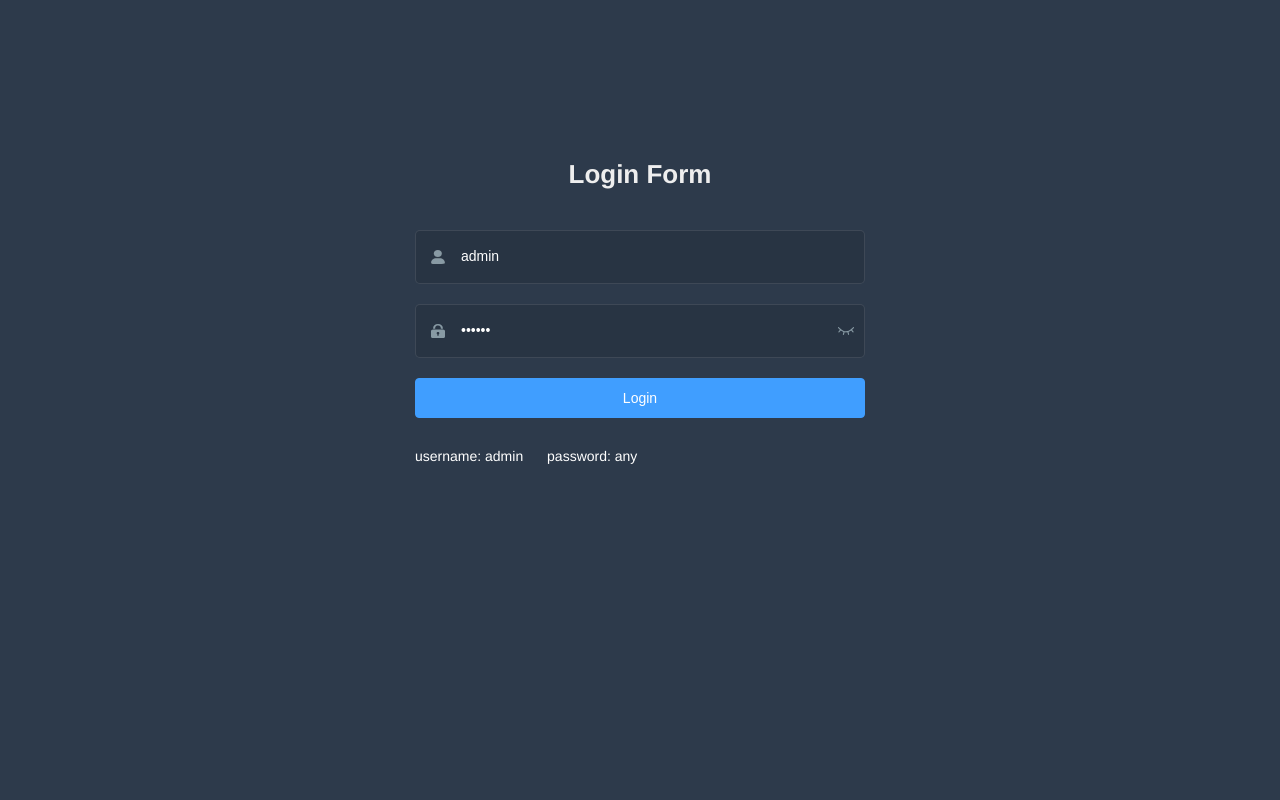
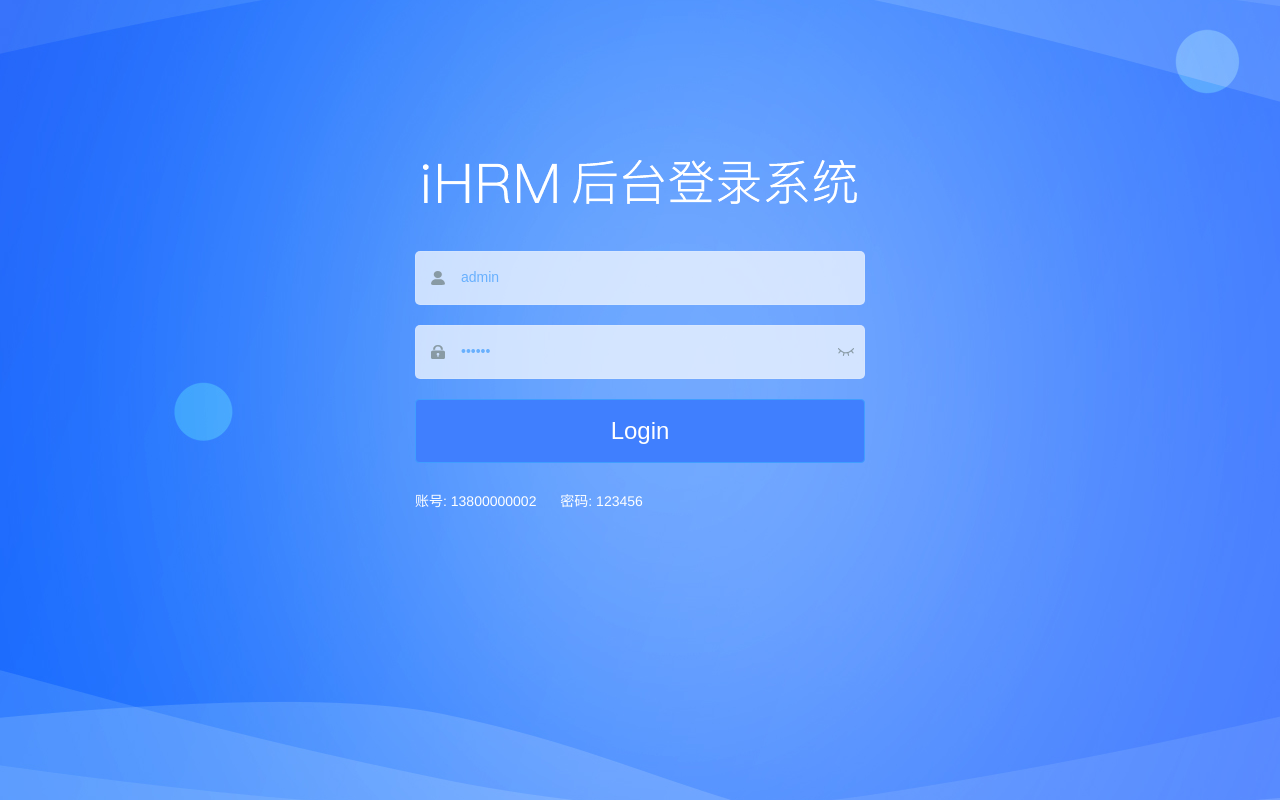
Before and after one commit to lawtherLee/hrsaas, a Vue app: page /#/login in a window 1280 px wide. Built offline with nearby package versions, Linux system fonts and the light colour scheme.

Commit message:
feat:页面改造

```diff
--- a/src/views/login/index.vue
+++ b/src/views/login/index.vue
@@ -3,7 +3,9 @@
     <el-form ref="loginForm" :model="loginForm" :rules="loginRules" class="login-form" auto-complete="on" label-position="left">
 
       <div class="title-container">
-        <h3 class="title">Login Form</h3>
+        <h3 class="title">
+          <img src="@/assets/common/login-logo.png" alt="">
+        </h3>
       </div>
 
       <el-form-item prop="username">
@@ -41,11 +43,11 @@
         </span>
       </el-form-item>
 
-      <el-button :loading="loading" type="primary" style="width:100%;margin-bottom:30px;" @click.native.prevent="handleLogin">Login</el-button>
+      <el-button class="loginBtn" :loading="loading" type="primary" style="width:100%;margin-bottom:30px;" @click.native.prevent="handleLogin">Login</el-button>
 
       <div class="tips">
-        <span style="margin-right:20px;">username: admin</span>
-        <span> password: any</span>
+        <span style="margin-right:20px;">账号: 13800000002</span>
+        <span> 密码: 123456</span>
       </div>
 
     </el-form>
@@ -135,7 +137,7 @@
 /* Detail see https://github.com/PanJiaChen/vue-element-admin/pull/927 */
 
 $bg:#283443;
-$light_gray:#fff;
+$light_gray:#68b0fe;
 $cursor: #fff;
 
 @supports (-webkit-mask: none) and (not (cater-color: $cursor)) {
@@ -146,6 +148,8 @@
 
 /* reset element-ui css */
 .login-container {
+  background-image: url('~@/assets/common/login.jpg'); // 设置背景图片
+  background-position: center; // 将图片位置设置为充满整个屏幕
   .el-input {
     display: inline-block;
     height: 47px;
@@ -170,17 +174,28 @@
 
   .el-form-item {
     border: 1px solid rgba(255, 255, 255, 0.1);
-    background: rgba(0, 0, 0, 0.1);
+    // background: rgba(0, 0, 0, 0.1);
     border-radius: 5px;
     color: #454545;
+    background: rgba(255, 255, 255, 0.7); // 输入登录表单的背景色
   }
+  .el-form-item__error {
+    color: #fff
+  }
+  .loginBtn {
+    background: #407ffe;
+    height: 64px;
+    line-height: 32px;
+    font-size: 24px;
+  }
+
 }
 </style>
 
 <style lang="scss" scoped>
 $bg:#2d3a4b;
 $dark_gray:#889aa4;
-$light_gray:#eee;
+$light_gray:#68b0fe;
 
 .login-container {
   min-height: 100%;
```
